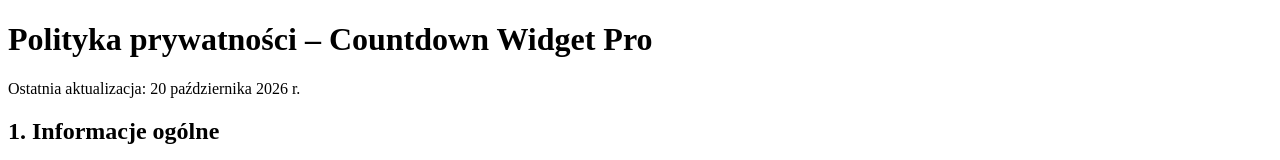
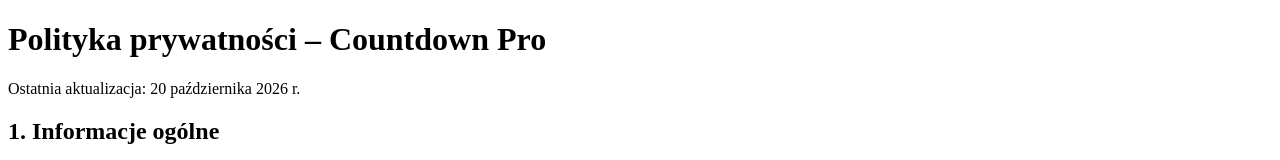
Before and after one commit to xxToM82xx/countdown-pro-privacy, a plain HTML site: page index.html in a window 1280 px wide. Shown: the top 160 px of the page. Drawn offline with Linux system fonts and the light colour scheme.

Commit message:
Update index.html

```diff
--- a/index.html
+++ b/index.html
@@ -4,10 +4,10 @@
 <head>
   <meta charset="UTF-8">
   <meta name="viewport" content="width=device-width, initial-scale=1">
-  <title>Polityka prywatności – Countdown Widget Pro</title>
+  <title>Polityka prywatności – Countdown Pro</title>
 </head>
 <body>
-  <h1>Polityka prywatności – Countdown Widget Pro</h1>
+  <h1>Polityka prywatności – Countdown Pro</h1>
   <p>Ostatnia aktualizacja: 20 października 2026 r.</p>
 
   <h2>1. Informacje ogólne</h2>
```
